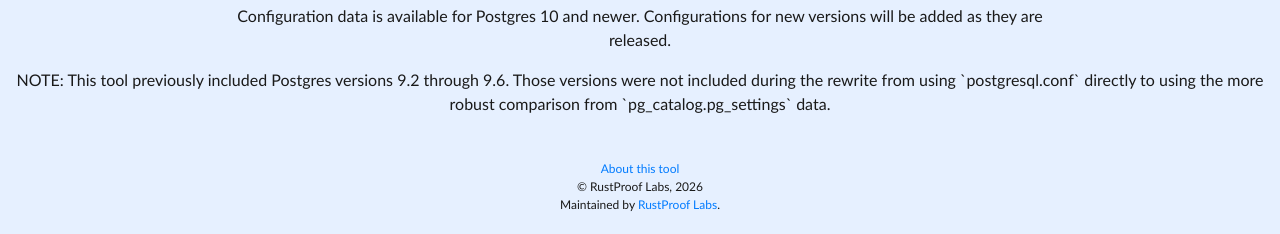
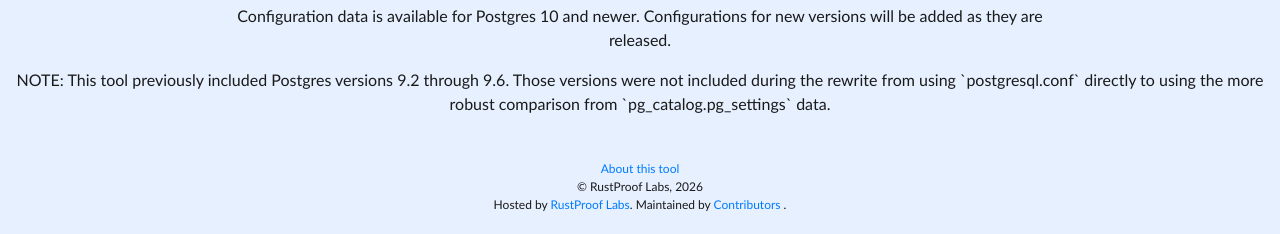
Before and after one commit to rustprooflabs/pgconfig-ce, a Flask app: page /about in a window 1280 px wide. Shown: the part 648-882 px from the top of the page. Run offline with Flask 3, Linux system fonts and the light colour scheme; some libraries are stand-ins or nearby versions.

Commit message:
Improve footer

```diff
--- a/webapp/templates/footer.html
+++ b/webapp/templates/footer.html
@@ -4,6 +4,10 @@
     © RustProof Labs, {{ year }}
 
     <br />
+    Hosted by
+    <a href="https://www.rustprooflabs.com">RustProof Labs</a>.
     Maintained by
-    <a href="https://www.rustprooflabs.com">RustProof Labs</a>.
+        <a href="https://github.com/rustprooflabs/pgconfig-ce/graphs/contributors?all=1">
+            Contributors
+        </a>.
 </div>
```
Also changed, not shown: run_server.py (line endings or trailing spaces).
